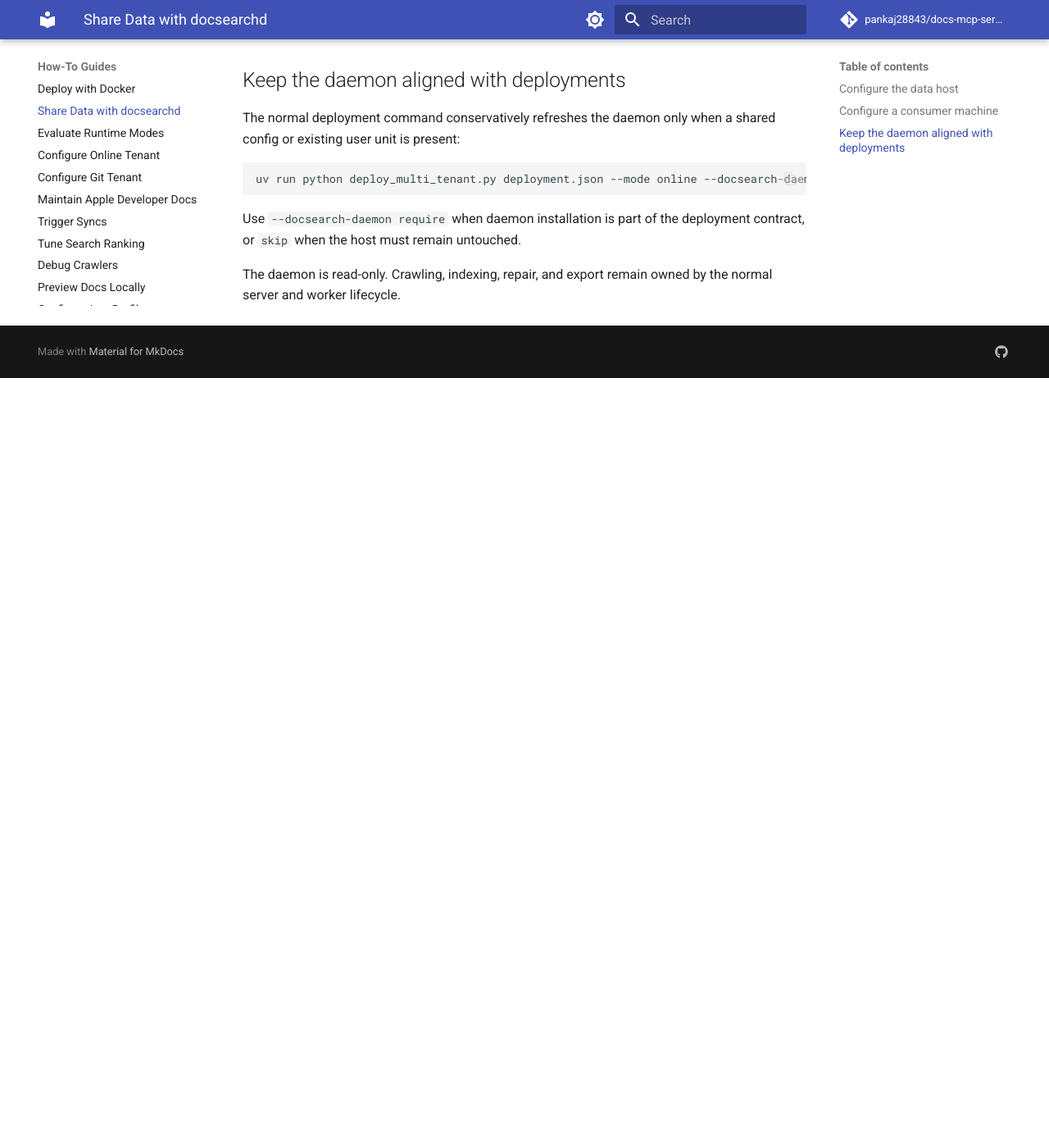
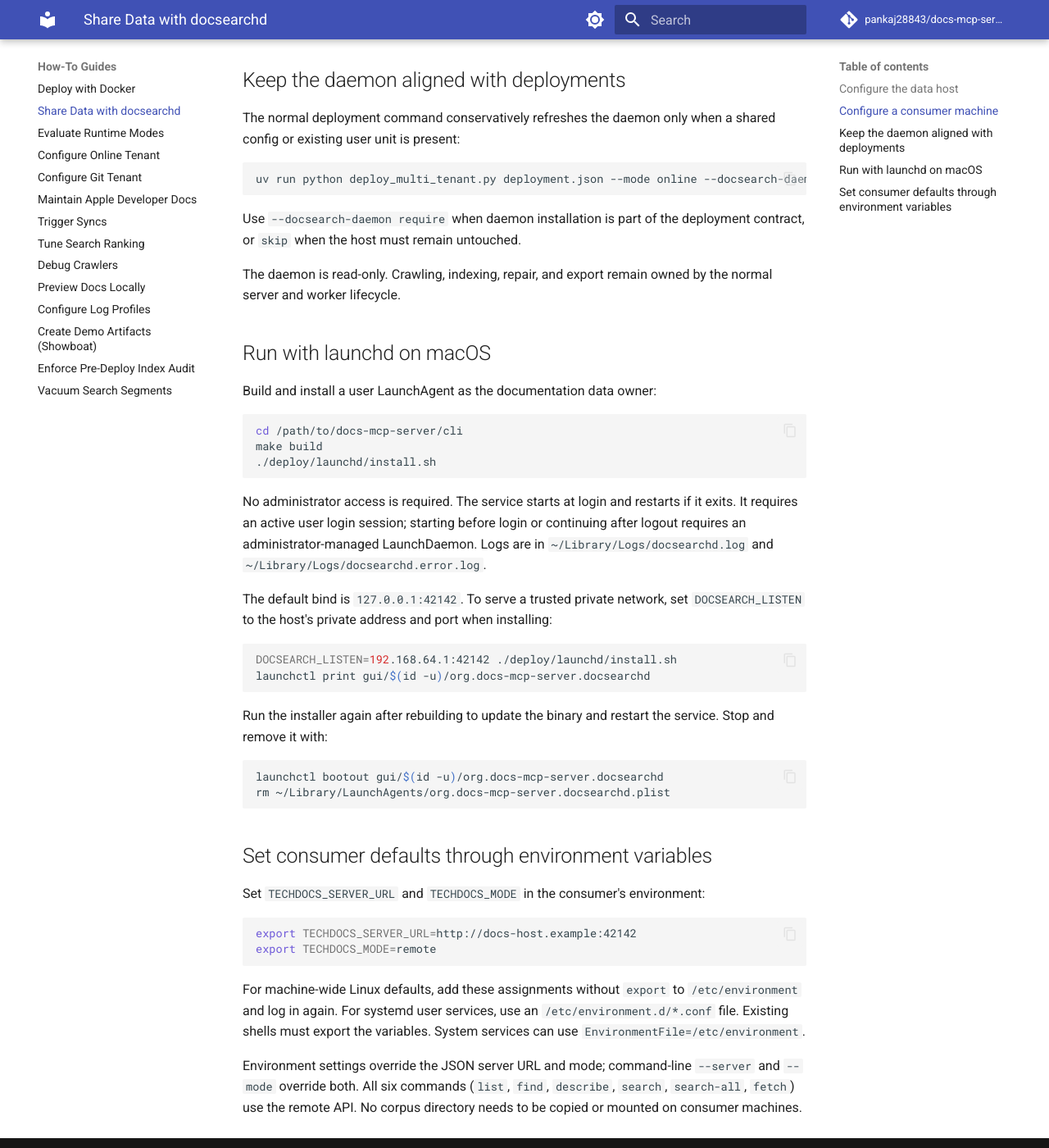
Before and after one commit to pankaj28843/docs-mcp-server, an MkDocs documentation site: the page built from docs/how-to/use-docsearch-daemon.md, in a window 1280 px wide and 1400 px high, scrolled down 1635 px. Shown: the whole window at 82% size. Built offline with MkDocs 1.6.1 and Material for MkDocs 9.7.7, drawn with Linux system fonts in a browser that asks for light colours; comment, search, counter and statistics services are not loaded; before the commit the page ends 2096 px from its top, so only the background shows below that.

Commit message:
Support remote docsearch environment defaults and macOS launchd (#71)

````diff
--- a/docs/how-to/use-docsearch-daemon.md
+++ b/docs/how-to/use-docsearch-daemon.md
@@ -89,3 +89,54 @@
 
 The daemon is read-only. Crawling, indexing, repair, and export remain owned by
 the normal server and worker lifecycle.
+
+## Run with launchd on macOS
+
+Build and install a user LaunchAgent as the documentation data owner:
+
+```bash
+cd /path/to/docs-mcp-server/cli
+make build
+./deploy/launchd/install.sh
+```
+
+No administrator access is required. The service starts at login and restarts
+if it exits. It requires an active user login session; starting before login
+or continuing after logout requires an administrator-managed LaunchDaemon.
+Logs are in `~/Library/Logs/docsearchd.log` and
+`~/Library/Logs/docsearchd.error.log`.
+
+The default bind is `127.0.0.1:42142`. To serve a trusted private network,
+set `DOCSEARCH_LISTEN` to the host's private address and port when installing:
+
+```bash
+DOCSEARCH_LISTEN=192.168.64.1:42142 ./deploy/launchd/install.sh
+launchctl print gui/$(id -u)/org.docs-mcp-server.docsearchd
+```
+
+Run the installer again after rebuilding to update the binary and restart the
+service. Stop and remove it with:
+
+```bash
+launchctl bootout gui/$(id -u)/org.docs-mcp-server.docsearchd
+rm ~/Library/LaunchAgents/org.docs-mcp-server.docsearchd.plist
+```
+
+## Set consumer defaults through environment variables
+
+Set `TECHDOCS_SERVER_URL` and `TECHDOCS_MODE` in the consumer's environment:
+
+```bash
+export TECHDOCS_SERVER_URL=http://docs-host.example:42142
+export TECHDOCS_MODE=remote
+```
+
+For machine-wide Linux defaults, add these assignments without `export` to
+`/etc/environment` and log in again. For systemd user services, use an
+`/etc/environment.d/*.conf` file. Existing shells must export the variables.
+System services can use `EnvironmentFile=/etc/environment`.
+
+Environment settings override the JSON server URL and mode; command-line
+`--server` and `--mode` override both. All six commands (`list`, `find`,
+`describe`, `search`, `search-all`, `fetch`) use the remote API. No corpus
+directory needs to be copied or mounted on consumer machines.
````
Also changed, not shown: 4 other files.
